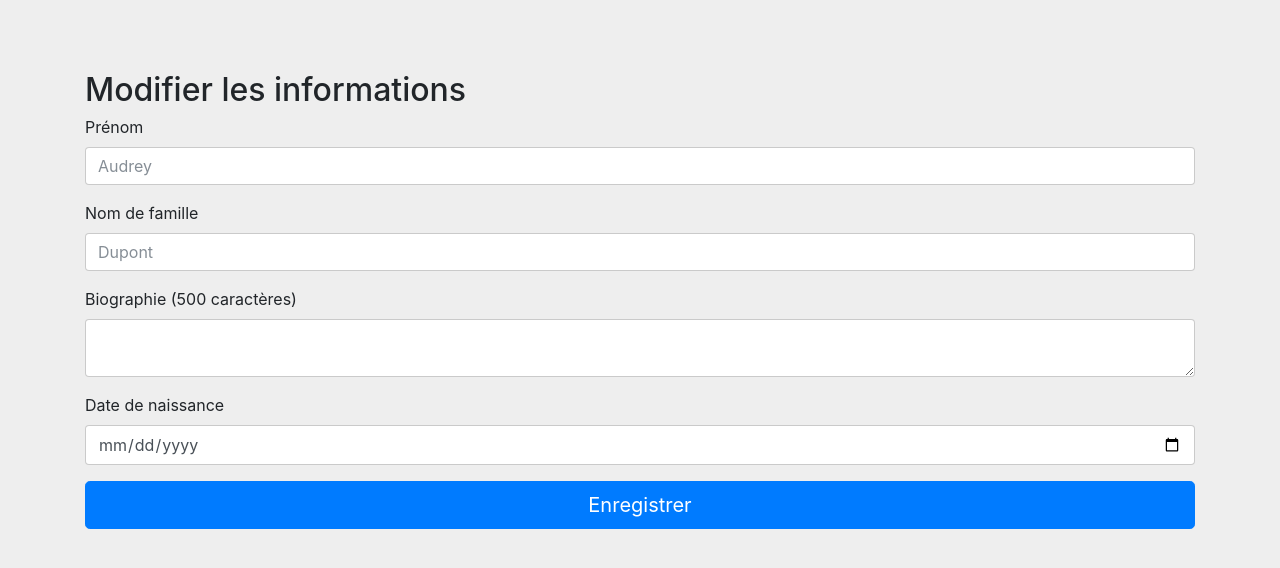
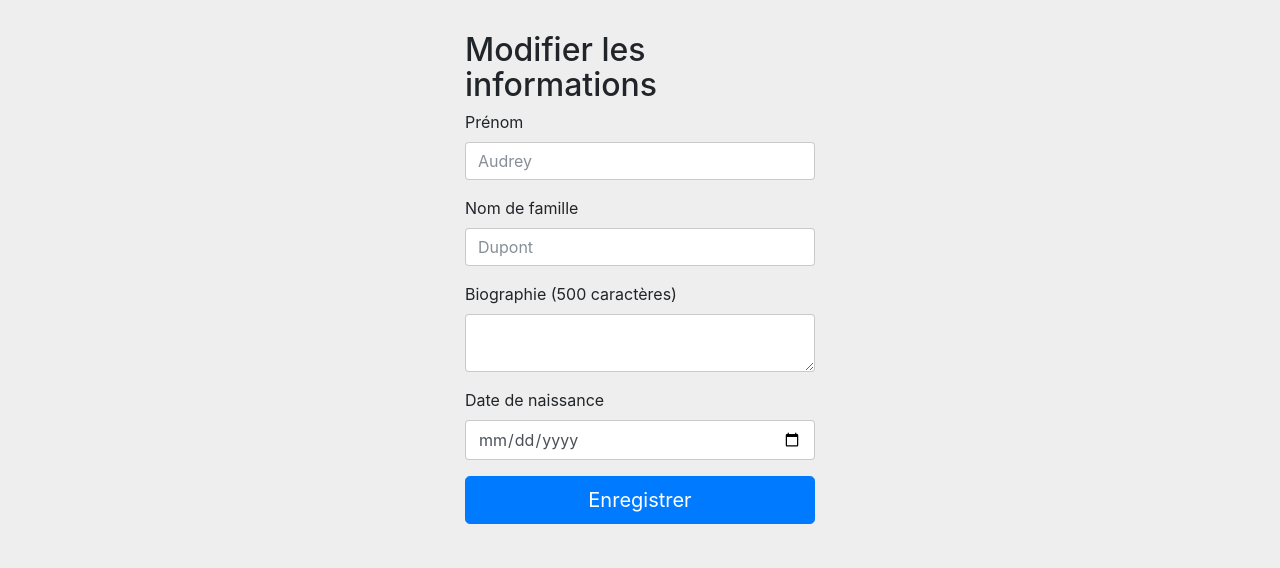
Before and after one commit to achntrl/referendum, a Django app: page /me in a window 1280 px wide. Shown: the part 56-624 px from the top of the page. Run offline with Django 3.2, Linux system fonts and the light colour scheme; the visitor is signed in with stand-in values (Sample User, id 1); some libraries are stand-ins or nearby versions.

Commit message:
center /me form

```diff
--- a/core/templates/account/user_details.html
+++ b/core/templates/account/user_details.html
@@ -15,7 +15,9 @@
             </div>
         {% endfor %}
     {% endif %}
-    <form class="form-signin mt-5" method="post" action="" name="UpdateUserForm">
+    <div class="row">
+        <div class="col-md-4 ml-md-auto">
+            <form class="mt-2" method="post" action="" name="UpdateUserForm">
                 {% csrf_token %}
                 <h2 class="form-signin-heading">Modifier les informations</h2>
                 <div class="form-group">
@@ -61,4 +63,9 @@
                 <input class="btn btn-lg btn-primary btn-block" type="submit" value="Enregistrer"></input>
                 <input type="hidden" name="next" value="{{ next }}" />
             </form>
+        </div>
+        <div class="col-md-4"></div>
+
+    </div>
+
 {% endblock %}
```
Lines whose indentation alone changed are shown as unchanged.
